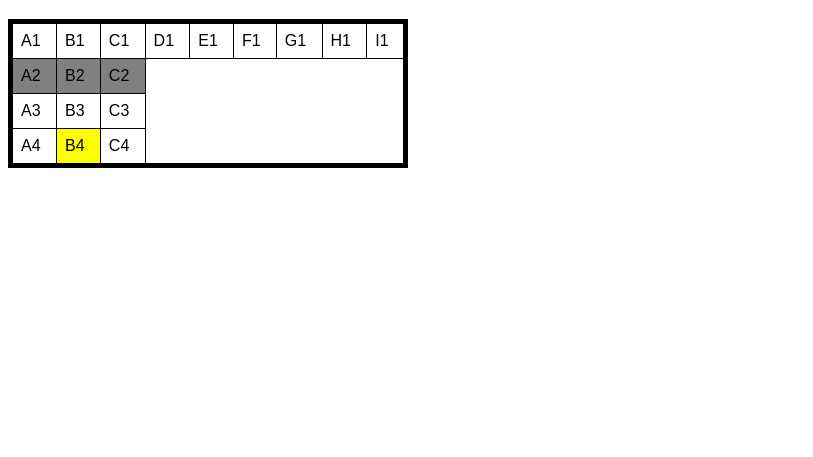
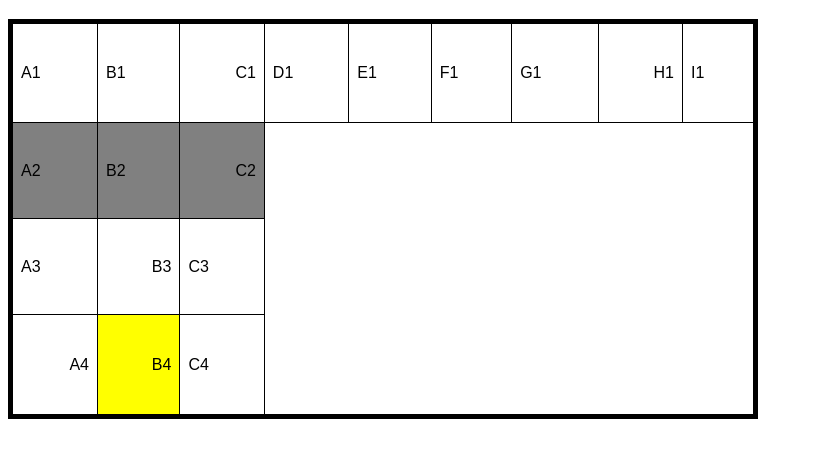
Before and after one commit to theonlyallan/html-css, a plain HTML site: page exércicios/ex023/tabela001.html in a window 1280 px wide. Shown: the part 61-518 px from the top of the page, without its empty margins (0-813 px from the left). Drawn offline with Linux system fonts and the light colour scheme.

Commit message:
alinhamento

```diff
--- a/exércicios/ex023/tabela001.html
+++ b/exércicios/ex023/tabela001.html
@@ -11,7 +11,8 @@
         }
 
         table {
-            width: 400px;
+            width: 750px;
+            height: 400px;
             border-collapse: collapse;
             border: 5px solid rgb(0, 0, 0);
         }
@@ -23,10 +24,16 @@
         td {
             border: 1px solid black;
             padding: 8px;
+            text-align: left; /* Alinhamento horizontal */
+            vertical-align: middle;  /* Alinhamento vertical */
         }
 
         td.dado {
             background-color: yellow;
+        }
+
+        .numero {
+            text-align: right;
         }
     </style>
 </head>
@@ -43,27 +50,29 @@
         <tr> <!--  Primeira linha -->
             <td>A1</td>
             <td>B1</td>
-            <td>C1</td>
+            <td class="numero">C1</td>
             <td>D1</td>
             <td>E1</td>
             <td>F1</td>
             <td>G1</td>
-            <td>H1</td>
-            <td>I1</td>
+            <td class="numero">H1</td>
+            <a href="#">
+                <td>I1</td>
+            </a>
         </tr>
         <tr class="linha"> <!--Segunda linha -->
             <td>A2</td>
             <td>B2</td>
-            <td>C2</td>
+            <td class="numero">C2</td>
         </tr>
         <tr> <!--Terceira linha -->
             <td>A3</td>
-            <td>B3</td>
+            <td class="numero">B3</td>
             <td>C3</td>
         </tr>
         <tr> <!--Quarta linha -->
-            <td>A4</td>
-            <td class="dado">B4</td>
+            <td class="numero">A4</td>
+            <td class="dado numero">B4</td>
             <td>C4</td>
         </tr>
     </table>
```
